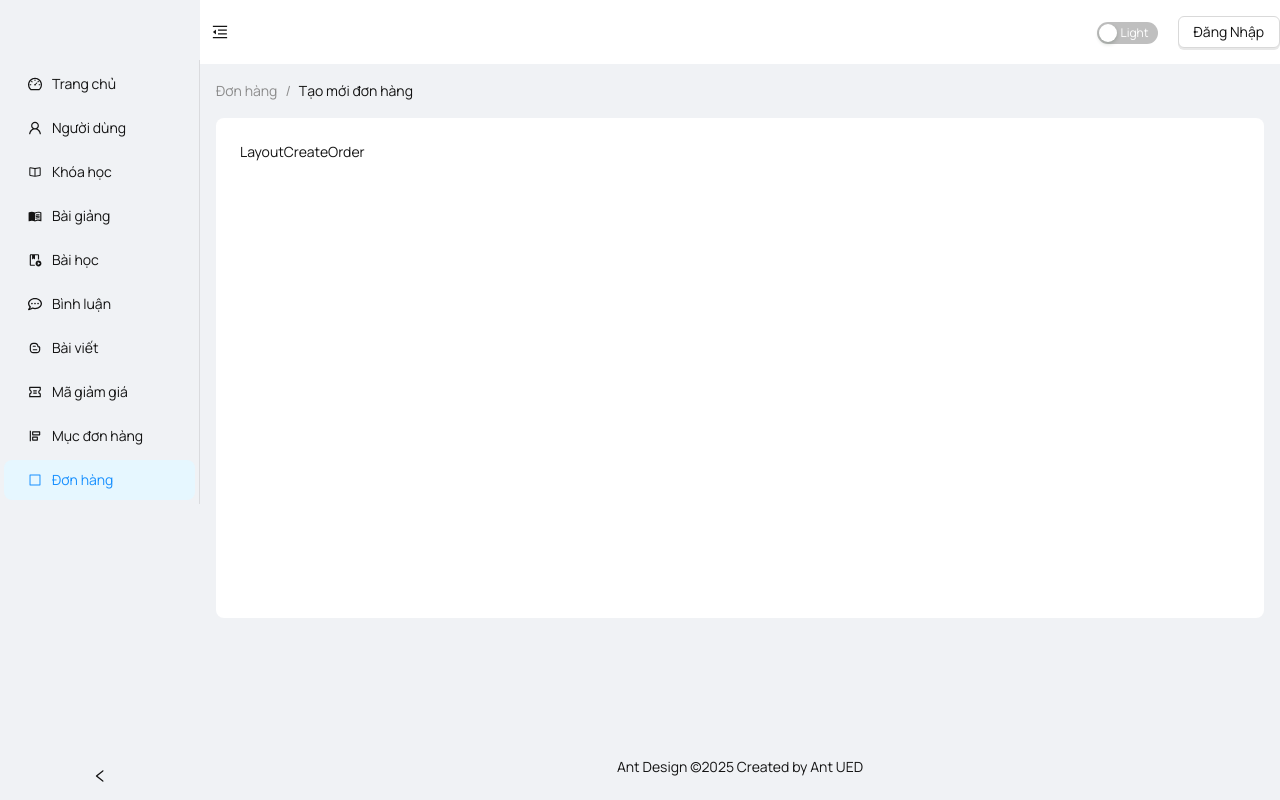
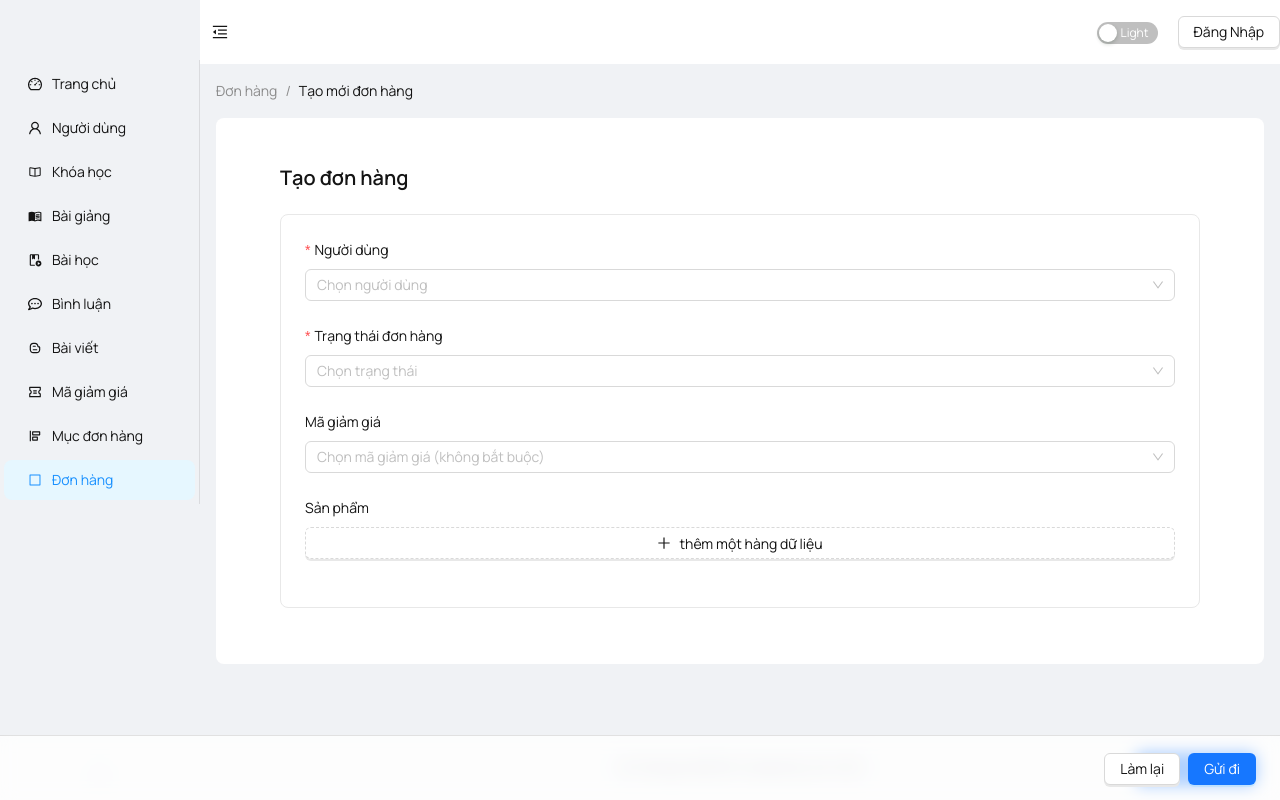
Before and after one commit to TienPhuc02/graduate-admin, a React (Vite) app: page /order/create in a window 1280 px wide. Built offline with nearby package versions, Linux system fonts and the light colour scheme; no server answers.

Commit message:
design create course

```diff
--- a/src/components/pages/Order/CreateOrder.tsx
+++ b/src/components/pages/Order/CreateOrder.tsx
@@ -1,10 +1,166 @@
-import React from 'react'
+import { createOrderAPI, getUsersAPI, getCouponsAPI, getCoursesAPI } from '@/services/api.services'
+import { EErrorMessage } from '@/types/enum'
+import {
+  FooterToolbar,
+  PageContainer,
+  ProForm,
+  ProFormSelect,
+  ProFormDigit,
+  ProFormText,
+  ProFormList
+} from '@ant-design/pro-components'
+import { Button, Card, message } from 'antd'
+import { useEffect, useRef, useState } from 'react'
+import { useNavigate } from 'react-router-dom'
 
-type Props = {}
+const LayoutCreateOrder = () => {
+  const navigate = useNavigate()
+  const formRef = useRef<any>(null)
+  const [loading, setLoading] = useState(false)
+  const [users, setUsers] = useState<{ label: string; value: string }[]>([])
+  const [coupons, setCoupons] = useState<{ label: string; value: string }[]>([])
+  const [courses, setCourses] = useState<{ label: string; value: string }[]>([])
+  useEffect(() => {
+    const fetchUsers = async () => {
+      try {
+        const res = await getUsersAPI()
+        if (res && res.data) {
+          const options = res.data.results.map((user: { id: string; email: string }) => ({
+            label: user.email,
+            value: user.id
+          }))
+          setUsers(options)
+        }
+      } catch {
+        message.error('Không thể tải danh sách người dùng')
+      }
+    }
+    fetchUsers()
+  }, [])
+  useEffect(() => {
+    const fetchCourses = async () => {
+      try {
+        const res = await getCoursesAPI()
+        if (res && res.data) {
+          const options = res.data.results.map((course: IAdminCourse) => ({
+            label: course.title,
+            value: course.id
+          }))
+          setCourses(options)
+        }
+      } catch {
+        message.error('Không thể tải danh sách khóa học')
+      }
+    }
+    fetchCourses()
+  }, [])
+  useEffect(() => {
+    const fetchCoupons = async () => {
+      try {
+        const res = await getCouponsAPI()
+        if (res && res.data) {
+          const options = res.data.results.map((coupon: { id: string; code: string }) => ({
+            label: coupon.code,
+            value: coupon.id
+          }))
+          setCoupons(options)
+        }
+      } catch {
+        message.error('Không thể tải danh sách mã giảm giá')
+      }
+    }
+    fetchCoupons()
+  }, [])
 
-const LayoutCreateOrder = (props: Props) => {
+  const handleFooterClick = async () => {
+    try {
+      const values = await formRef.current?.validateFields()
+      handleSubmit(values)
+    } catch {
+      message.error(EErrorMessage.ERROR_VALIDATE)
+    }
+  }
+
+  const handleSubmit = async (values: any) => {
+    try {
+      setLoading(true)
+      const res = await createOrderAPI(values)
+      if (res && res.data) {
+        formRef.current?.resetFields()
+        message.success(res.message)
+        navigate('/orders')
+      }
+    } catch {
+      message.error(EErrorMessage.ERROR_VALIDATE)
+    } finally {
+      setLoading(false)
+    }
+  }
+
   return (
-    <div>LayoutCreateOrder</div>
+    <PageContainer title='Tạo đơn hàng'>
+      <Card>
+        <ProForm
+          formRef={formRef}
+          submitter={{ render: (_, dom) => <FooterToolbar>{dom}</FooterToolbar> }}
+          onFinish={handleSubmit}
+        >
+          <ProFormSelect
+            name='userId'
+            label='Người dùng'
+            placeholder='Chọn người dùng'
+            options={users}
+            rules={[{ required: true, message: 'Vui lòng chọn người dùng' }]}
+            showSearch
+          />
+
+          {/* Order Status */}
+          <ProFormSelect
+            name='status'
+            label='Trạng thái đơn hàng'
+            placeholder='Chọn trạng thái'
+            options={[
+              { label: 'Chờ xử lý', value: 'pending' },
+              { label: 'Đang xử lý', value: 'processing' },
+              { label: 'Hoàn thành', value: 'completed' },
+              { label: 'Hủy bỏ', value: 'cancelled' }
+            ]}
+            rules={[{ required: true, message: 'Vui lòng chọn trạng thái đơn hàng' }]}
+          />
+
+          <ProFormSelect
+            name='couponId'
+            label='Mã giảm giá'
+            placeholder='Chọn mã giảm giá (không bắt buộc)'
+            options={coupons}
+            allowClear
+          />
+
+          <ProFormList name='orderItems' label='Sản phẩm' creatorButtonProps={{ position: 'bottom' }}>
+            <ProFormSelect
+              name='courseId'
+              label='Mã khóa học'
+              placeholder='Chọn mã khóa học'
+              options={courses}
+              rules={[{ required: true, message: 'Vui lòng chọn mã khóa học' }]}
+              showSearch
+            />
+            <ProFormDigit
+              name='quantity'
+              label='Số lượng'
+              placeholder='Nhập số lượng'
+              rules={[{ required: true, min: 1 }]}
+            />
+          </ProFormList>
+
+          <FooterToolbar>
+            <Button type='primary' onClick={handleFooterClick} loading={loading}>
+              Tạo đơn hàng
+            </Button>
+          </FooterToolbar>
+        </ProForm>
+      </Card>
+    </PageContainer>
   )
 }
 
--- a/src/types/interface.d.ts
+++ b/src/types/interface.d.ts
@@ -45,7 +45,7 @@ declare global {
     role: ETypeUser
     firstName?: string
     lastName?: string
-    email?: string
+    email: string
     password?: string
     phoneNumber?: number
     address?: string
```
